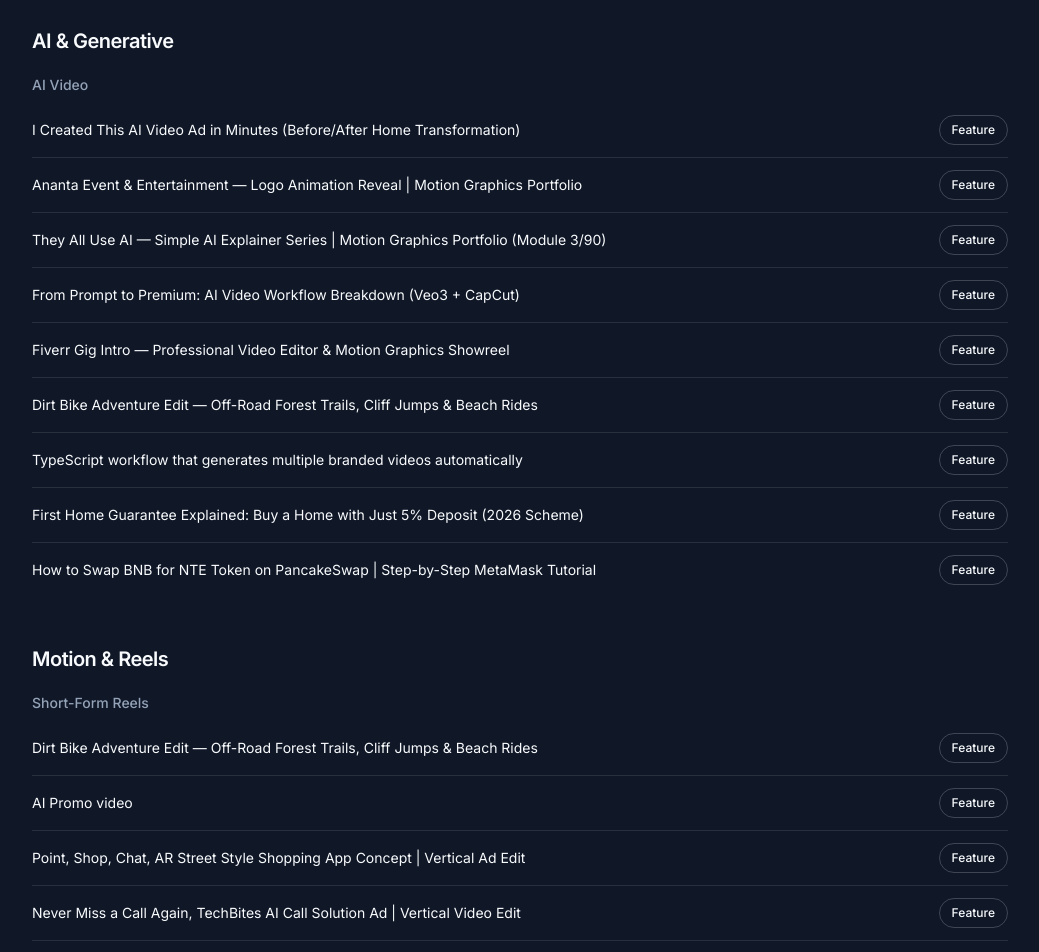
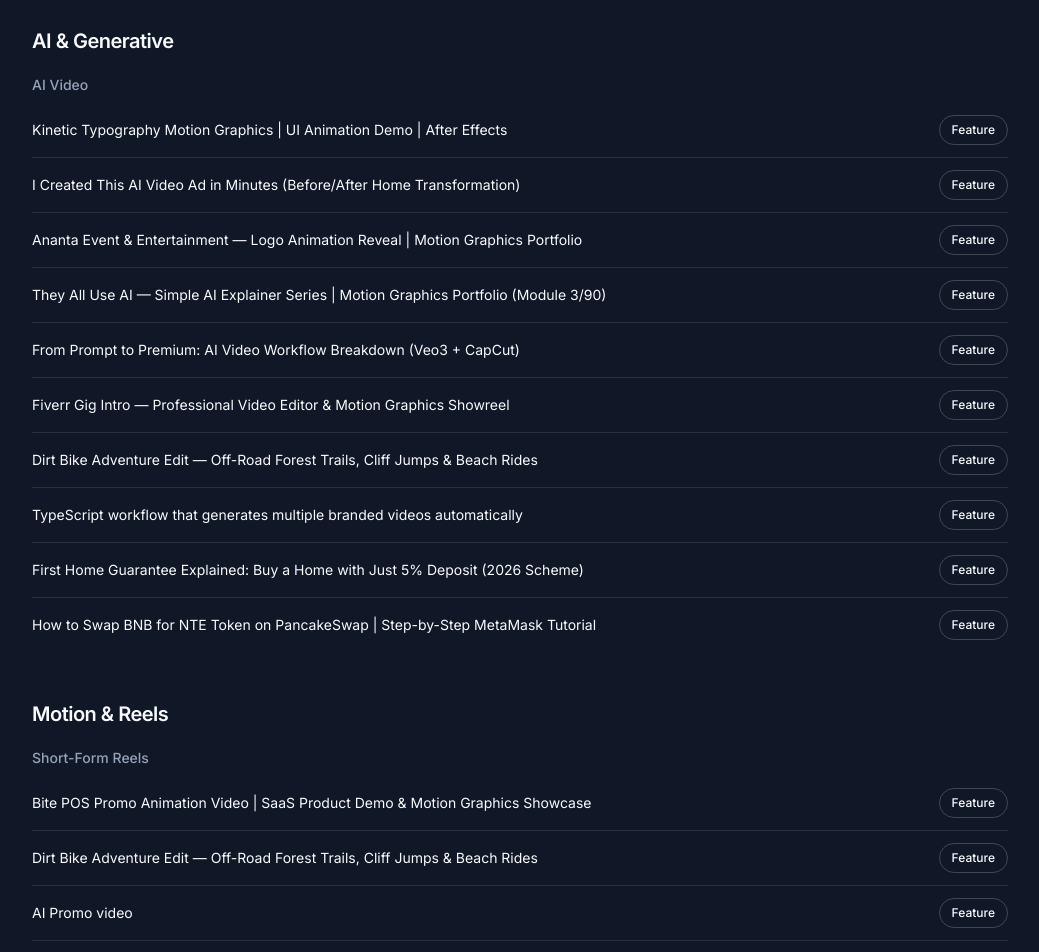
Before and after one commit to quyum52526/kalam-portfolio, a Next.js app: page /admin in a window 1280 px wide. Shown: the part 1400-2352 px from the top of the page, without its empty margins (120-1159 px from the left). Built offline with nearby package versions, Linux system fonts and the light colour scheme; no server answers.

Commit message:
update portfolio components

```diff
--- a/components/portfolio/DetailsModal.tsx
+++ b/components/portfolio/DetailsModal.tsx
@@ -111,7 +111,7 @@ export function DetailsModal({
 
             {item.videoBoard ? (
               <div className="max-h-[85vh] overflow-y-auto">
-                <VideoBoardSection board={item.videoBoard} title={item.title} />
+                <VideoBoardSection board={item.videoBoard} title={item.title} tags={item.tags} />
               </div>
             ) : item.brandBoard ? (
               <div className="max-h-[85vh] overflow-y-auto">
--- a/components/portfolio/VideoBoardSection.tsx
+++ b/components/portfolio/VideoBoardSection.tsx
@@ -21,9 +21,14 @@ import {
 export function VideoBoardSection({
   board,
   title,
+  tags,
 }: {
   board: VideoBoard;
   title: string;
+  /** PortfolioItem.tags — keyword chips rendered below the pipeline list. Passed in rather
+   *  than read off VideoBoard because tags describe the portfolio item, not the video itself,
+   *  and non-video items can carry them too. Omitted/empty renders no chip row. */
+  tags?: string[];
 }) {
   const [playing, setPlaying] = useState(false);
   const isPortrait = board.orientation === "portrait";
@@ -78,9 +83,11 @@ export function VideoBoardSection({
         <div className="flex justify-center bg-surface-inset p-4">
           {/* max-h-[380px] (not 420px) — measured against this board's real Overview/Specs/
               Pipeline/Watch-link content: 420px pushed the modal's total height to 777px on a
-              900px-tall viewport, 12px past the 85vh (765px) scroll budget. 380px keeps the
-              whole popup visible with no internal scroll needed at 900px, with margin to spare
-              for slightly taller copy in future items. */}
+              900px-tall viewport, 12px past the 85vh (765px) scroll budget. 380px kept the
+              whole popup visible with no internal scroll at 900px. A tags row (when the item
+              carries tags) adds ~27px past that budget — measured at 792px vs 765px — so such
+              an item scrolls by that much rather than the player being shrunk for every
+              portrait item, tagged or not. */}
           <div className="relative aspect-[9/16] h-[50vh] max-h-[380px] w-auto">{player}</div>
         </div>
       ) : (
@@ -119,7 +126,26 @@ export function VideoBoardSection({
         </ul>
       </div>
 
-      {/* Row 5 — Watch on YouTube. Skipped when youtubeUrl is absent (e.g. the video has been
+      {/* Row 5 — Keyword chips. Skipped entirely when the item carries no tags, so every
+          existing video item renders exactly as before. Static text only — no images, no
+          client-side measurement — so the row adds no layout shift after hydration. */}
+      {tags && tags.length > 0 ? (
+        <div className={cn("border-t border-border bg-surface-inset", BLOCK_PADDING)}>
+          <p className={GUIDE_HEADING_CLASS}>Tags</p>
+          <ul className="mt-1.5 flex flex-wrap gap-1.5">
+            {tags.map((tag) => (
+              <li
+                key={tag}
+                className="rounded-full border border-border bg-surface-card px-2 py-0.5 text-[10px] leading-snug text-text-body"
+              >
+                {tag}
+              </li>
+            ))}
+          </ul>
+        </div>
+      ) : null}
+
+      {/* Row 6 — Watch on YouTube. Skipped when youtubeUrl is absent (e.g. the video has been
           taken down) so no dead link is rendered. */}
       {board.youtubeUrl ? (
         <div className={cn("flex justify-center border-t border-border bg-surface-inset", BLOCK_PADDING)}>
--- a/data/portfolio/ai-generative.ts
+++ b/data/portfolio/ai-generative.ts
@@ -31,6 +31,12 @@ const ANANTA_LOGO_ANIMATION_VIDEO_THUMBNAIL = `https://i.ytimg.com/vi/${ANANTA_L
 const AI_HOME_TRANSFORMATION_AD_VIDEO_ID = "4WA8KYPtX3E";
 const AI_HOME_TRANSFORMATION_AD_VIDEO_THUMBNAIL = `https://i.ytimg.com/vi/${AI_HOME_TRANSFORMATION_AD_VIDEO_ID}/maxresdefault.jpg`;
 
+// ID from the supplied https://youtu.be/UkOCGaPbuM0 link. maxresdefault.jpg confirmed live
+// (HTTP 200, ~62KB — a real 1280x720 JPEG of the HRMS title card, not YouTube's ~8-10KB grey
+// placeholder), so it's used directly.
+const KINETIC_TYPOGRAPHY_VIDEO_ID = "UkOCGaPbuM0";
+const KINETIC_TYPOGRAPHY_VIDEO_THUMBNAIL = `https://i.ytimg.com/vi/${KINETIC_TYPOGRAPHY_VIDEO_ID}/maxresdefault.jpg`;
+
 export const aiGenerativePage: PortfolioPage = {
   id: "ai-generative",
   label: "AI & Generative",
@@ -42,6 +48,47 @@ export const aiGenerativePage: PortfolioPage = {
       // Video thumbnails are 16:9 — the default 1:1 square would crop them top/bottom.
       aspectRatio: "16/9",
       items: [
+        {
+          id: "kinetic-typography-motion-graphics",
+          title: "Kinetic Typography Motion Graphics | UI Animation Demo | After Effects",
+          thumbnail: KINETIC_TYPOGRAPHY_VIDEO_THUMBNAIL,
+          tags: [
+            "motion graphics",
+            "kinetic typography",
+            "video editing",
+            "UI animation",
+            "after effects",
+            "motion design",
+            "video editor",
+            "animated graphics",
+            "visual effects",
+            "neon design",
+          ],
+          details: [
+            { label: "Format", value: "16:9 video", type: "text" },
+            { label: "Platform", value: "YouTube", type: "text" },
+          ],
+          videoBoard: {
+            videoId: KINETIC_TYPOGRAPHY_VIDEO_ID,
+            // Real title from the YouTube oEmbed API (fetched live), which differs from the
+            // card label above — same convention as the other items here.
+            videoTitle: "Kinetic Typography Motion Graphics Product Demo | Tech-Bites HRMS",
+            thumbnail: KINETIC_TYPOGRAPHY_VIDEO_THUMBNAIL,
+            overview:
+              "Professional motion graphics and kinetic typography animation showcasing UI/UX visualization with dynamic text effects and neon motion design. Created using After Effects, Premiere Pro, and AI video tools.",
+            specs: [
+              { label: "Aspect Ratio", value: "16:9" },
+              { label: "Format", value: "MP4, YouTube upload" },
+            ],
+            pipeline: [
+              "Kinetic Typography Animation",
+              "UI Motion Graphics",
+              "Color Grading & Visual Effects",
+              "Text Animation & Motion Design",
+            ],
+            youtubeUrl: `https://youtu.be/${KINETIC_TYPOGRAPHY_VIDEO_ID}`,
+          },
+        },
         {
           id: "ai-home-transformation-ad",
           title: "I Created This AI Video Ad in Minutes (Before/After Home Transformation)",
--- a/data/portfolio/motion-reels.ts
+++ b/data/portfolio/motion-reels.ts
@@ -33,6 +33,13 @@ const SMART_TOOTHBRUSH_AD_VIDEO_THUMBNAIL = `https://i.ytimg.com/vi/${SMART_TOOT
 const DIRT_BIKE_PORTFOLIO_CUT_VIDEO_ID = "O_hw-7_jEY8";
 const DIRT_BIKE_PORTFOLIO_CUT_VIDEO_THUMBNAIL = `https://i.ytimg.com/vi/${DIRT_BIKE_PORTFOLIO_CUT_VIDEO_ID}/hqdefault.jpg`;
 
+
+// ID from the supplied https://youtube.com/shorts/AaNi4bcEliQ link — a vertical Short. Its
+// stored thumbnail is a pillarboxed canvas (confirmed by opening it): hqdefault.jpg is 480x360
+// with the real 9:16 frame centred at 360*(9/16)=202.5px wide, which is exactly what this
+// group's 9:16 object-cover card crop keeps — no bars survive the crop.
+const BITE_POS_PROMO_VIDEO_ID = "AaNi4bcEliQ";
+const BITE_POS_PROMO_VIDEO_THUMBNAIL = `https://i.ytimg.com/vi/${BITE_POS_PROMO_VIDEO_ID}/hqdefault.jpg`;
 export const motionReelsPage: PortfolioPage = {
   id: "motion-reels",
   label: "Motion & Reels",
@@ -44,6 +51,45 @@ export const motionReelsPage: PortfolioPage = {
       // Vertical Short thumbnails are 9:16 — the default 1:1 square would crop them further.
       aspectRatio: "9/16",
       items: [
+        {
+          id: "bite-pos-promo-animation",
+          title: "Bite POS Promo Animation Video | SaaS Product Demo & Motion Graphics Showcase",
+          thumbnail: BITE_POS_PROMO_VIDEO_THUMBNAIL,
+          tags: [
+            "saas promo",
+            "product demo",
+            "motion graphics",
+            "explainer video",
+            "ui animation",
+            "after effects",
+            "bite pos",
+            "video editing",
+          ],
+          details: [
+            { label: "Format", value: "9:16 video", type: "text" },
+            { label: "Platform", value: "YouTube Shorts", type: "text" },
+          ],
+          videoBoard: {
+            videoId: BITE_POS_PROMO_VIDEO_ID,
+            videoTitle:
+              "Bite POS Promo Animation Video | SaaS Product Demo & Motion Graphics Showcase",
+            thumbnail: BITE_POS_PROMO_VIDEO_THUMBNAIL,
+            orientation: "portrait",
+            overview:
+              "High-impact SaaS product demo and promo animation created for Bite POS. Features dynamic 2D motion graphics, UI workflows, retail POS feature breakdowns, and commercial explainer storytelling.",
+            specs: [
+              { label: "Aspect Ratio", value: "9:16" },
+              { label: "Format", value: "MP4, YouTube Short" },
+            ],
+            pipeline: [
+              "SaaS Product Demo & UI Animation",
+              "Commercial Motion Design",
+              "2D Explainer Video Production",
+              "Audio Sync & Kinetic Motion",
+            ],
+            youtubeUrl: `https://youtube.com/shorts/${BITE_POS_PROMO_VIDEO_ID}`,
+          },
+        },
         {
           id: "dirt-bike-adventure-portfolio-cut",
           title: "Dirt Bike Adventure Edit — Off-Road Forest Trails, Cliff Jumps & Beach Rides",
--- a/types/portfolio.ts
+++ b/types/portfolio.ts
@@ -134,6 +134,10 @@ export interface PortfolioItem {
   tagline?: string;
   /** Micro-description shown beneath the title on card tiles for concise context. */
   description?: string;
+  /** Free-form keyword labels (lowercase, as supplied) — rendered as chips in the details
+   *  modal's video board, below the pipeline list. Omit for items with no keywords; the chip
+   *  row is then not rendered at all, identical to every item before this field existed. */
+  tags?: string[];
   thumbnail: string;
   /** Pin state for the Feature/Pin admin system — NOT set in the static data files.
    *  Populated at render time by lib/featured.ts from the KV-backed featured map, then
```
